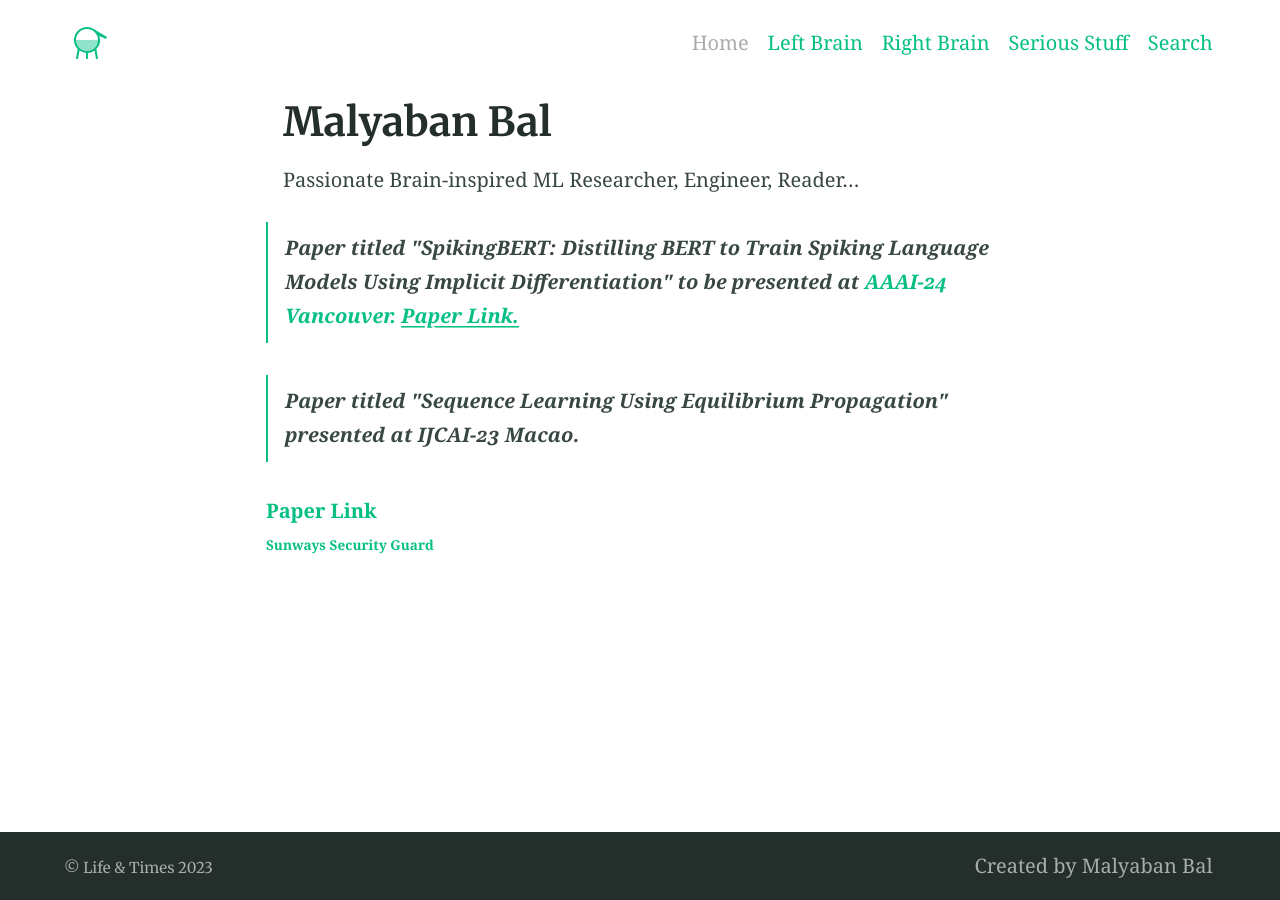
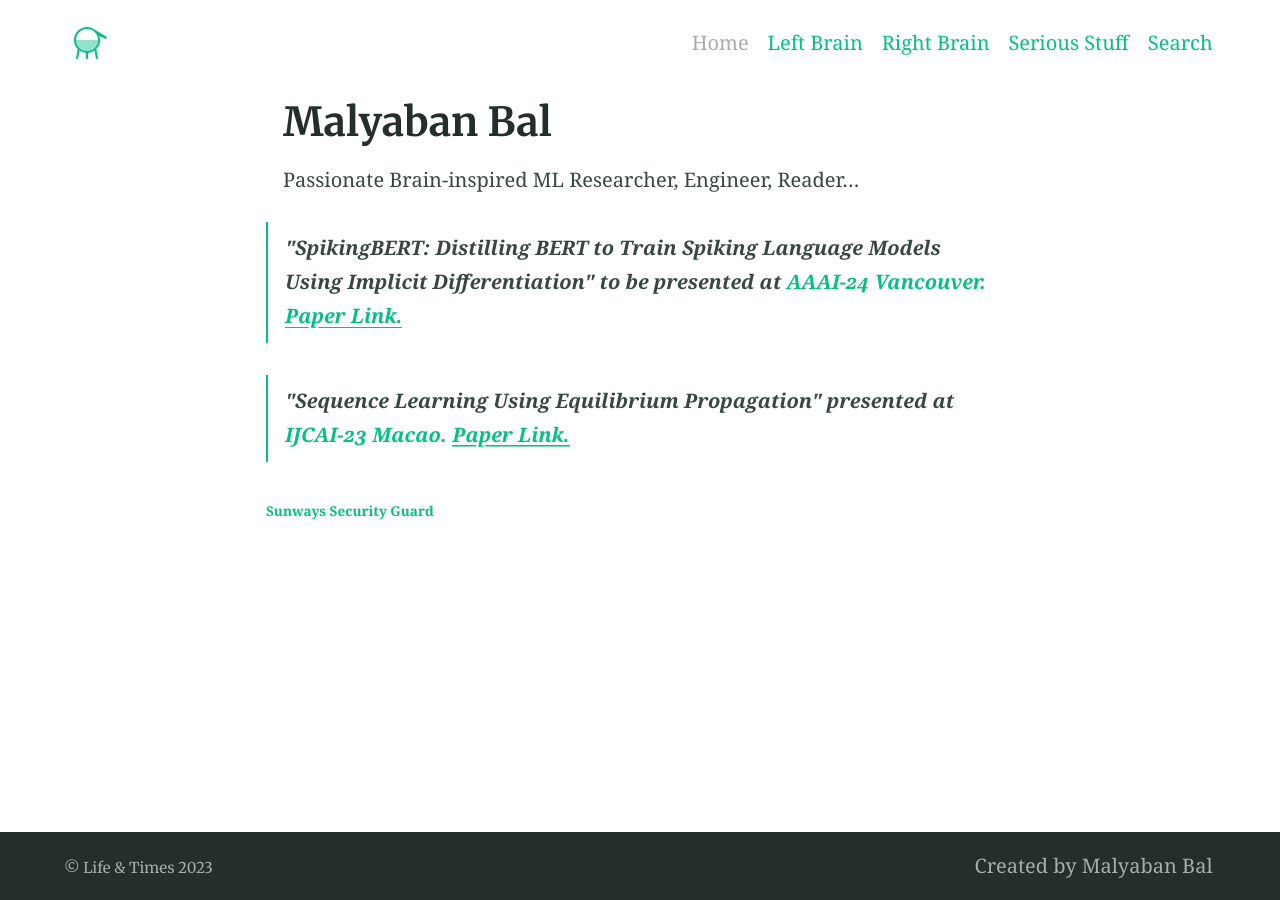
Before and after one commit to dovahkiin1995/dovahkiin1995.github.io, a Jekyll site: the page built from index.md, in a window 1280 px wide. Built offline with Jekyll 4.4.1, drawn with Linux system fonts in a browser that asks for light colours.

Commit message:
Update index.md

```diff
--- a/index.md
+++ b/index.md
@@ -5,8 +5,8 @@
 Passionate Brain-inspired ML Researcher, Engineer, Reader...
 
 <blockquote>
-  <p><span>Paper titled "SpikingBERT: Distilling BERT to Train Spiking Language Models Using Implicit Differentiation" to be presented at</span><span style="color:#05bf85;"> AAAI-24 Vancouver.</span> <a href="https://arxiv.org/pdf/2308.10873.pdf">Paper Link.</a></p>
-  <p>Paper titled "Sequence Learning Using Equilibrium Propagation" presented at IJCAI-23 Macao.</p> <a href="https://www.ijcai.org/proceedings/2023/0329.pdf">Paper Link</a>
+  <p><span>"SpikingBERT: Distilling BERT to Train Spiking Language Models Using Implicit Differentiation" to be presented at</span><span style="color:#05bf85;"> AAAI-24 Vancouver.</span> <a href="https://arxiv.org/pdf/2308.10873.pdf">Paper Link.</a></p>
+  <p><span>"Sequence Learning Using Equilibrium Propagation" presented at</span><span style="color:#05bf85;"> IJCAI-23 Macao.</span> <a href="https://www.ijcai.org/proceedings/2023/0329.pdf">Paper Link.</a></p>
   <footer>
     <a href="http://www.imdb.com/title/tt0284978/quotes/qt1375101">Sunways Security Guard</a>
   </footer>
```
